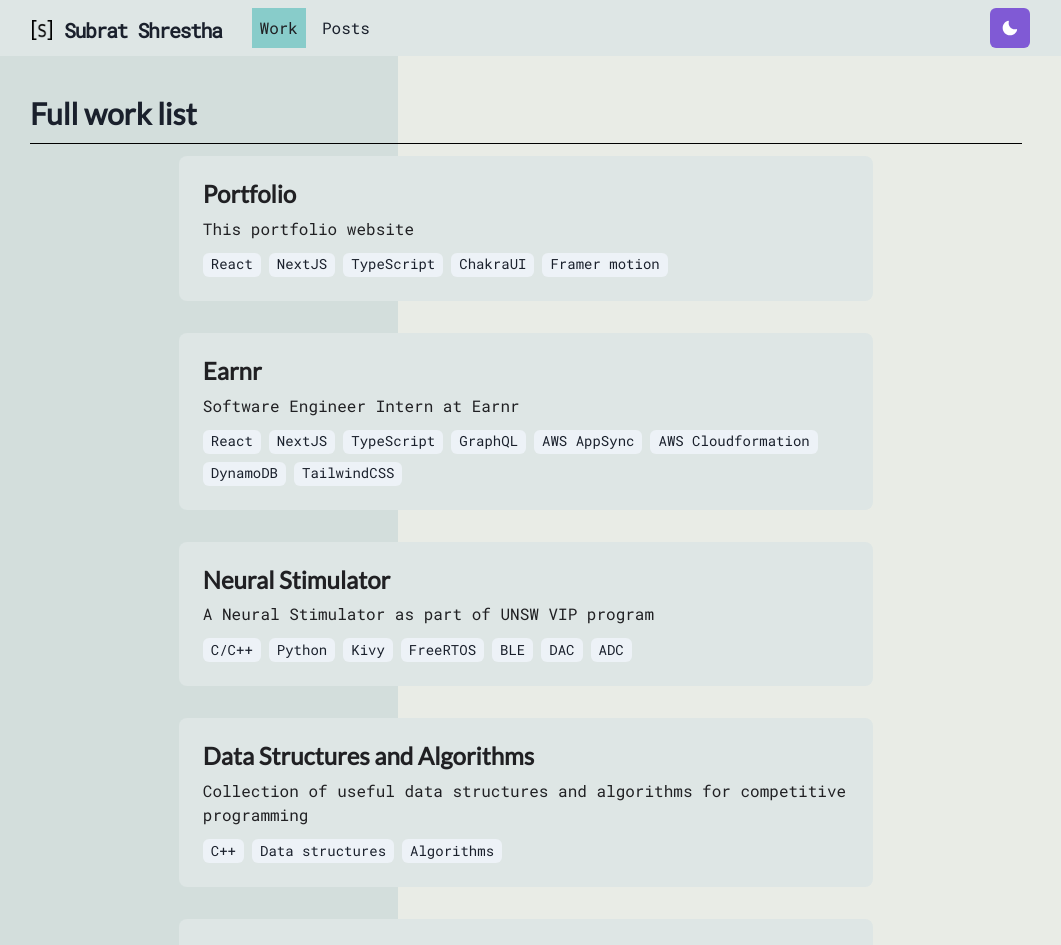
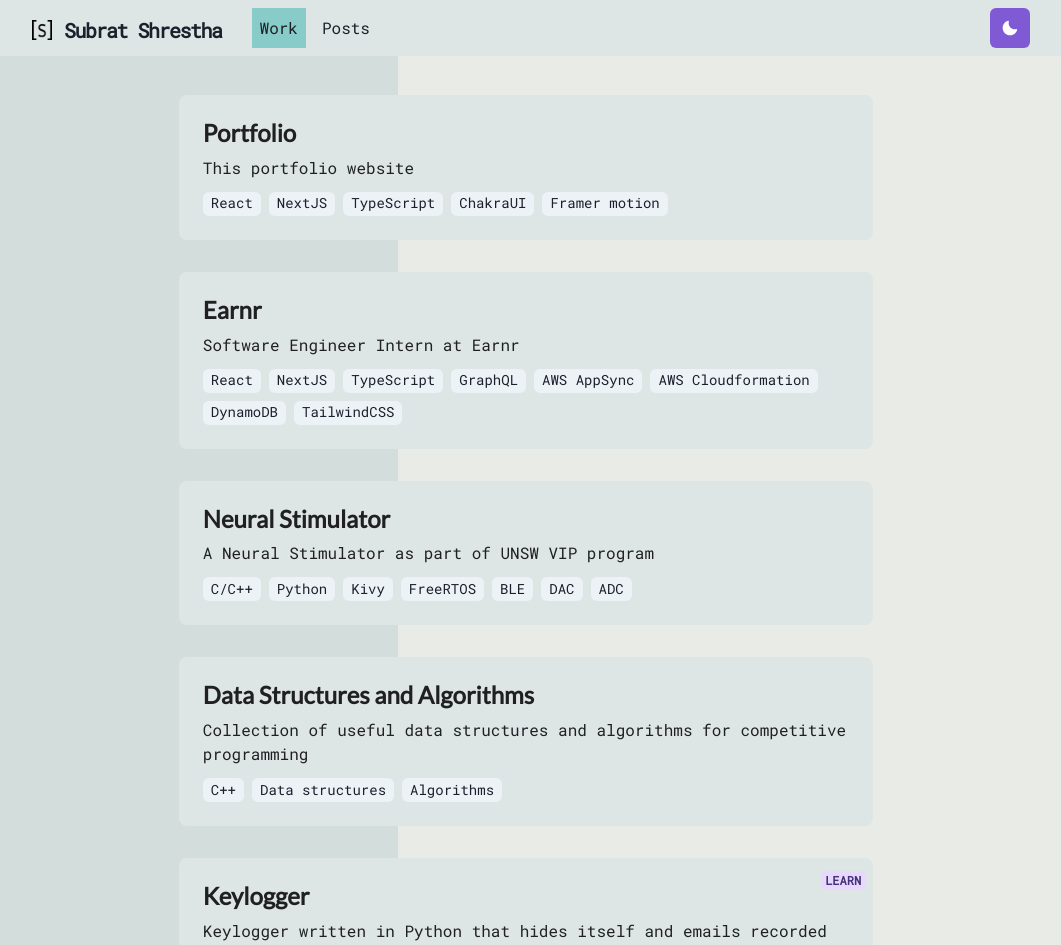
Before and after one commit to SubratShrestha/portfolio-next, a Next.js app: page /work in a window 1280 px wide. Shown: the top 945 px of the page, without its empty margins (114-1175 px from the left). Built offline with nearby package versions, Linux system fonts and the light colour scheme.

Commit message:
Add full list link to home and fix work errors

```diff
--- a/components/layouts/workList.tsx
+++ b/components/layouts/workList.tsx
@@ -4,10 +4,12 @@ import {
   Heading,
   VStack,
   Text,
+  Link as ChakraLink,
   useColorModeValue
 } from '@chakra-ui/react'
 import { relevantWork } from '../../libs/work'
 import { motion } from 'framer-motion'
+import { ExternalLinkIcon } from '@chakra-ui/icons'
 
 const WorkList: React.FC = () => {
   const childAlign = {
@@ -78,6 +80,10 @@ const WorkList: React.FC = () => {
             </motion.div>
           </Link>
         ))}
+        <ChakraLink href='/work' textColor={useColorModeValue('#202023', 'gray')}>
+          View all work
+          {<ExternalLinkIcon ml={2} />}
+        </ChakraLink>
       </VStack>
     </Flex>
   )
--- a/libs/work.ts
+++ b/libs/work.ts
@@ -92,7 +92,6 @@ const fullList: { [id: string]: workItemType } = {
     desc: 'A transpiler that converts UNIX shell code (Debian Almquist Shell) to Perl code using REGEX',
     tags: ['Perl', 'Regex'],
     note: 'Link not available/public as this is a University assignment',
-    learn: true
   },
   hex2mips: {
     key: 7,
@@ -100,7 +99,6 @@ const fullList: { [id: string]: workItemType } = {
     desc: 'A tool that converts 32 bit instructions in hex to MIPS instructions',
     tags: ['C', 'MIPS'],
     note: 'Link not available/public as this is a University assignment',
-    learn: true
   },
   flavoury: {
     key: 8,
@@ -116,7 +114,6 @@ const fullList: { [id: string]: workItemType } = {
     desc: 'Implementation of a subset of Git (add, commit, rm, branch, diff, merge, rebase) in POSIX shell',
     tags: ['Shell', 'Git'],
     note: 'Link not available/public as this is a University assignment',
-    learn: true
   },
   allowance: {
     key: 10,
--- a/pages/work.tsx
+++ b/pages/work.tsx
@@ -1,6 +1,5 @@
 import WorkContainer from '../components/layouts/workContainer'
 import { NextPage } from 'next'
-import Divider from '../components/layouts/divider'
 import { fullList } from '../libs/work'
 import {
   Heading,
@@ -8,16 +7,21 @@ import {
   Link,
   Flex,
   Box,
-  useColorModeValue
+  useColorModeValue,
+  Popover,
+  PopoverTrigger,
+  Badge,
+  PopoverContent,
+  PopoverArrow,
+  PopoverCloseButton,
+  PopoverHeader,
+  PopoverBody
 } from '@chakra-ui/react'
 import WrapTags from '../components/layouts/wrapTags'
-import WorkHeader from '../components/layouts/workHeader'
 
 const WorkPage: NextPage = () => {
   return (
     <WorkContainer>
-      <WorkHeader title='Full work list' />
-      <Divider />
       <Flex flexDirection='column' alignItems='center' justifyContent='center'>
         {Object.keys(fullList).map(key => (
           <Link
@@ -33,7 +37,23 @@ const WorkPage: NextPage = () => {
               backgroundColor={useColorModeValue('#DEE6E5', '#292A2F')}
               borderRadius='lg'
               p={6}
+              position='relative'
             >
+              {fullList[key].learn === true && (
+                <Box position='absolute' top={2} right={2}>
+                  <Popover trigger='hover'>
+                    <PopoverTrigger>
+                      <Badge px={1} colorScheme='purple'>learn</Badge>
+                    </PopoverTrigger>
+                    <PopoverContent>
+                      <PopoverArrow />
+                      <PopoverBody fontSize="md">
+                        This is a project indended for learning purposes
+                      </PopoverBody>
+                    </PopoverContent>
+                  </Popover>
+                </Box>
+              )}
               <Heading as='h2' fontSize='2xl' mb={2}>
                 {fullList[key].title}
               </Heading>
```
